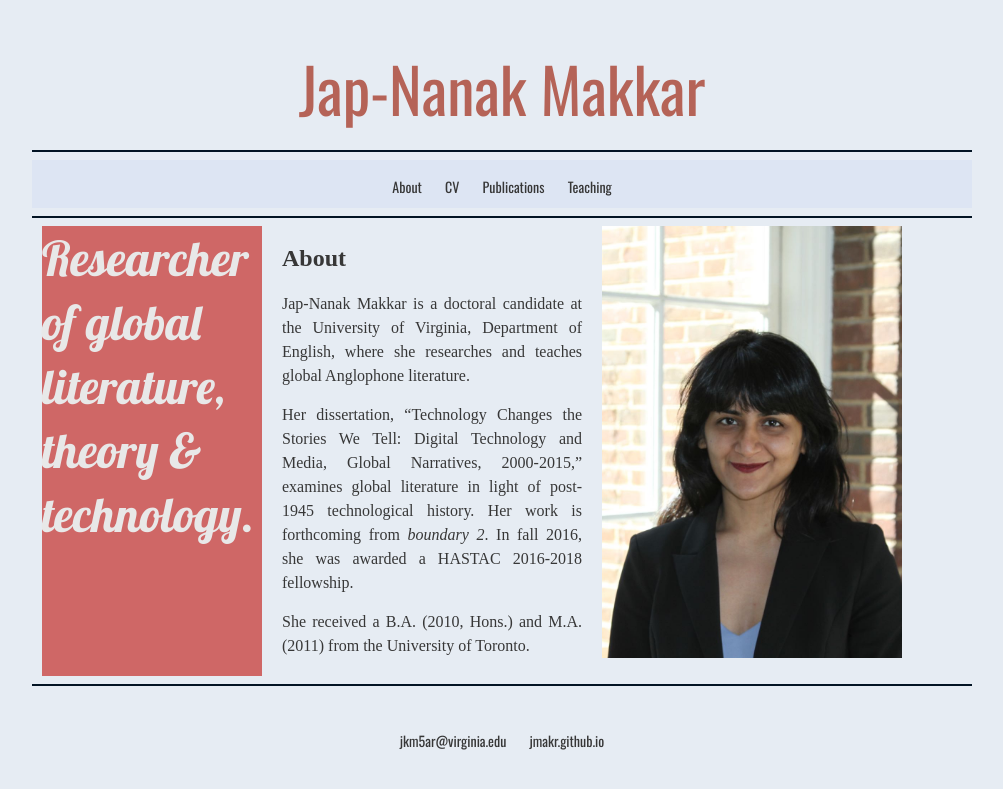
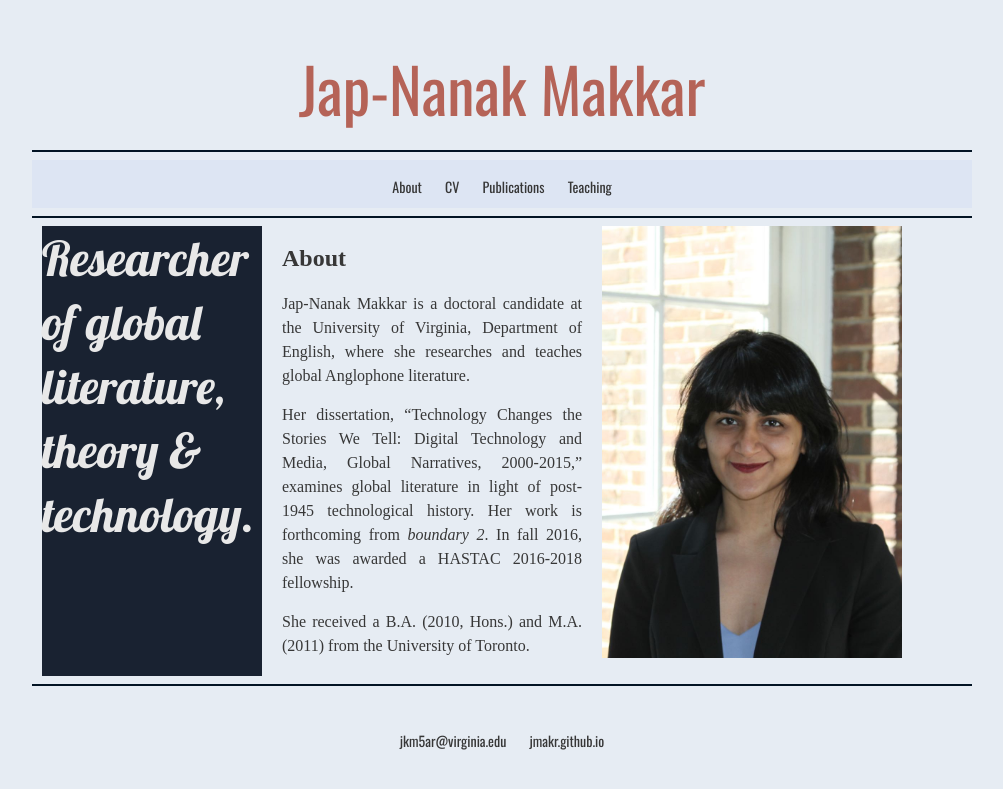
Before and after one commit to jmakr/jmakr.github.io, a Jekyll site: the page built from index.html, in a window 1280 px wide. Shown: the top 789 px of the page, without its empty margins (138-1141 px from the left). Built offline with Jekyll 4.4.1, drawn with Linux system fonts in a browser that asks for light colours; some web fonts are replaced.

Commit message:
Update main.css

```diff
--- a/css/main.css
+++ b/css/main.css
@@ -225,7 +225,7 @@ p2 {
 
 .p3box{
 height:450px;
-background-color: #CF6766; /* CRIMSON SKY */
+background-color: #192231; /* evening sky */
 }
 
 p3 {
```
